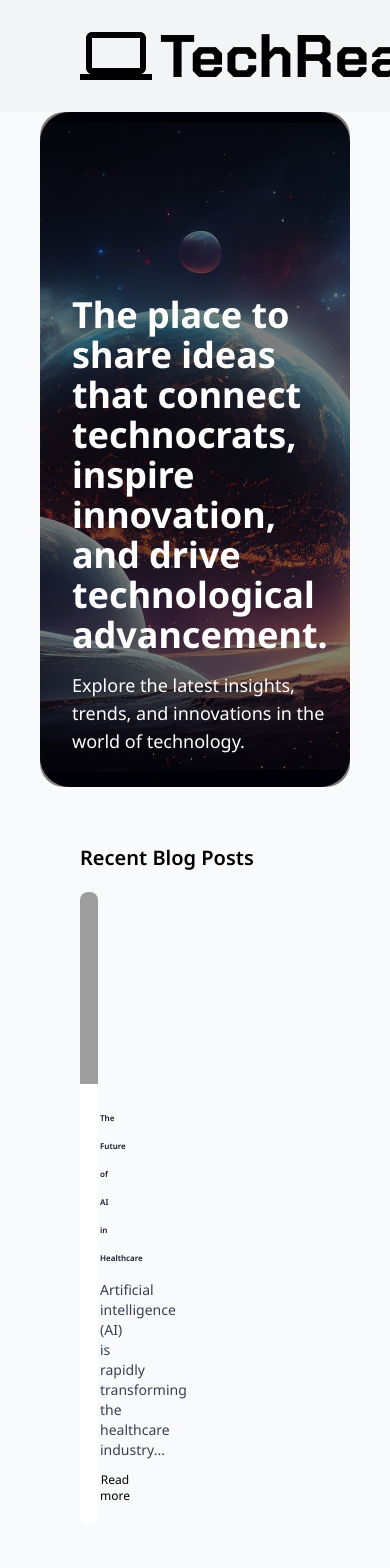
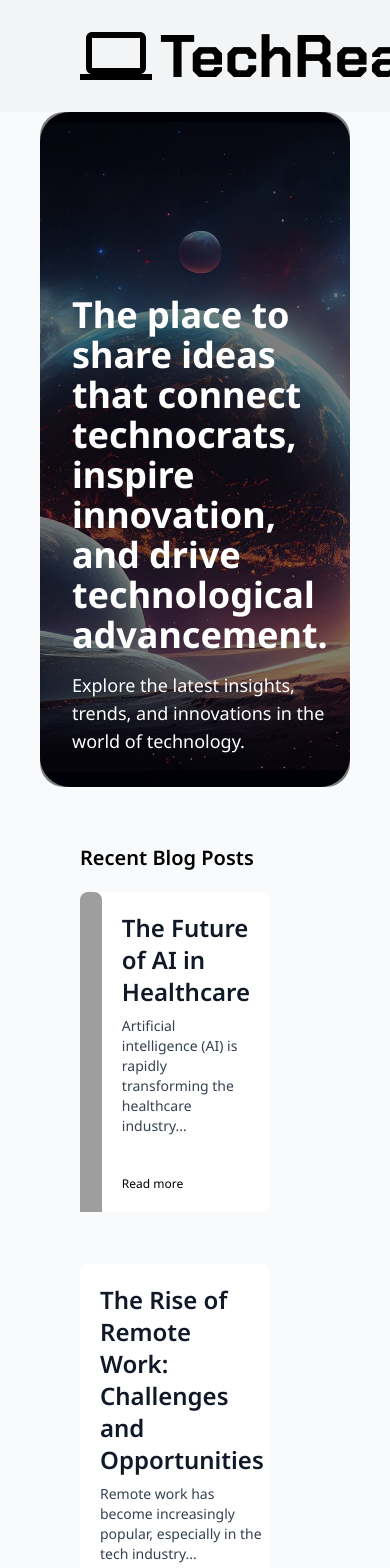
Before and after one commit to Some1Uknow/Blog-App, a React (Vite) app in the folder Frontend/: page / in a window 390 px wide. Shown: the top 1568 px of the page. Built offline with nearby package versions, Linux system fonts and the light colour scheme; grey boxes are pictures that could not be loaded.

Commit message:
css tweaks

```diff
--- a/Frontend/src/components/BlogPost.jsx
+++ b/Frontend/src/components/BlogPost.jsx
@@ -1,17 +1,17 @@
 const BlogPost = ({ imgSrc, title, content }) => {
   return (
-    <div className="pr-10 mb-8 w-1/4 flex">
-      <div className="bg-white w-full flex flex-col justify-start border-gray-200 rounded-lg mb-5">
-        <div className="w-full">
+    <div className="pr-10 mb-8 flex">
+      <div className="bg-white w-full flex flex-row justify-start border-gray-200 rounded-lg mb-5">
+        <div className="w-1/2">
           {" "}
           <img
-            className="rounded-t-lg w-full object-cover h-48"
+            className="rounded-t-lg w-full object-cover h-80"
             src={imgSrc}
             alt="blog-image"
           />
         </div>
         <div className="p-5 flex flex-col justify-start flex-grow">
-          <h5 className="text-gray-900 font-semibold text-xl mb-2" style={{ fontSize: "clamp(0.5rem, 1.5vw, 1rem)" }}>{title}</h5>
+          <h5 className="text-gray-900 font-semibold text-2xl mb-2">{title}</h5>
 
           <p className="font-normal text-gray-700 mb-3 text-sm flex-grow">{content}</p>
           <button className="text-xs text-center inline-flex items-center">
```
